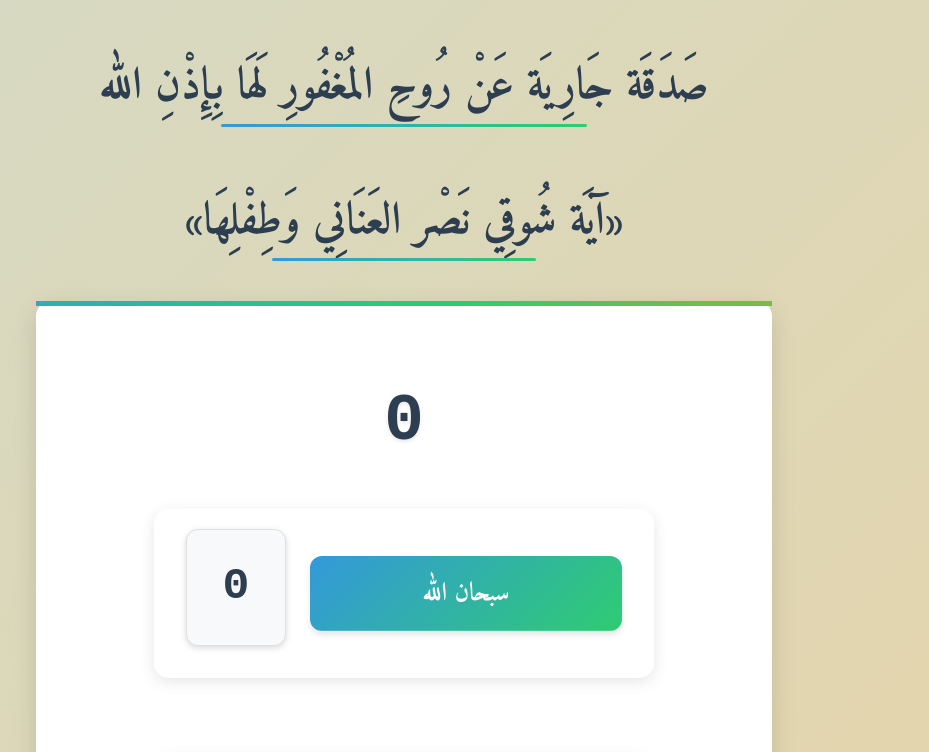
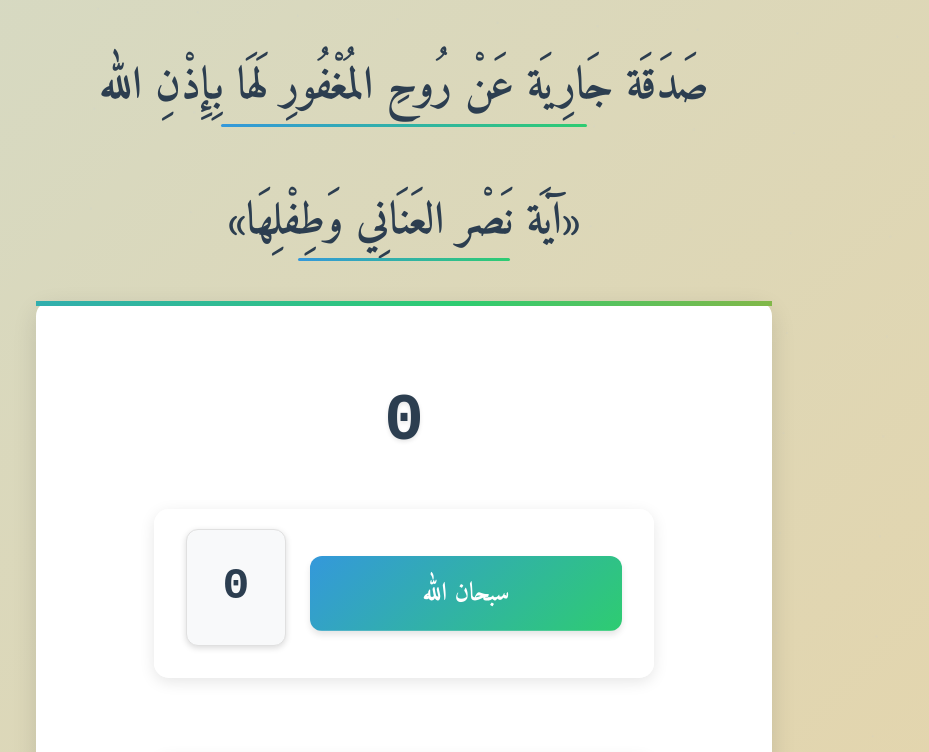
Before and after one commit to Dawly369/Aya-shawqy-n1, a plain HTML site: page index.html in a window 1280 px wide. Shown: the top 752 px of the page, without its empty margins (236-1165 px from the left). Drawn offline with Linux system fonts and the light colour scheme; a web font is replaced by a local one.

Commit message:
Update index.html

```diff
--- a/index.html
+++ b/index.html
@@ -12,7 +12,7 @@
 <body>
     <div class="container">
         <h1> صَدَقَة جَارِيَة عَنْ رُوحِ المُغْفُورِ لَهَا بِإِذْنِ الله </h1><br>
-        <h1>   «آيَة شُوقِي نَصْر العَنَانِي وَطِفْلِهَا» </h1>
+        <h1>   «آيَة نَصْر العَنَانِي وَطِفْلِهَا» </h1>
 
 
         <div class="counter-container">
```
